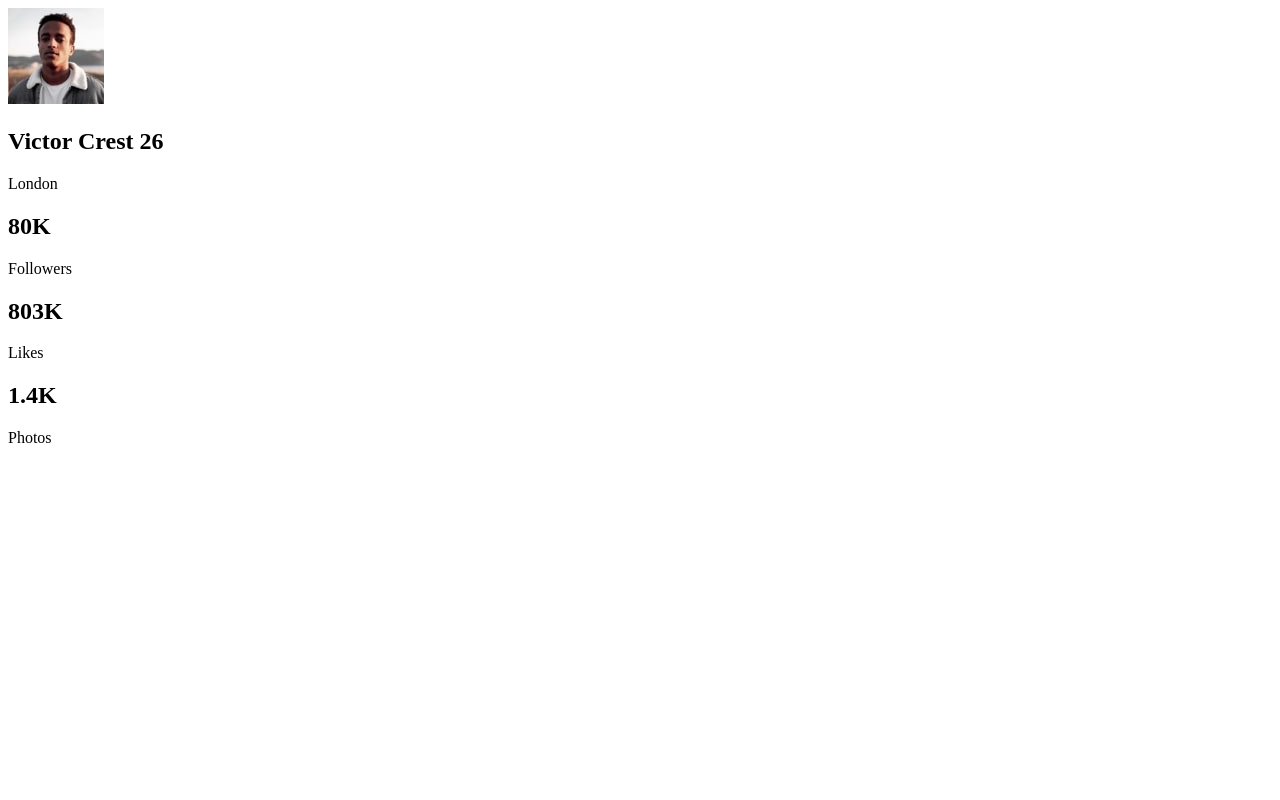
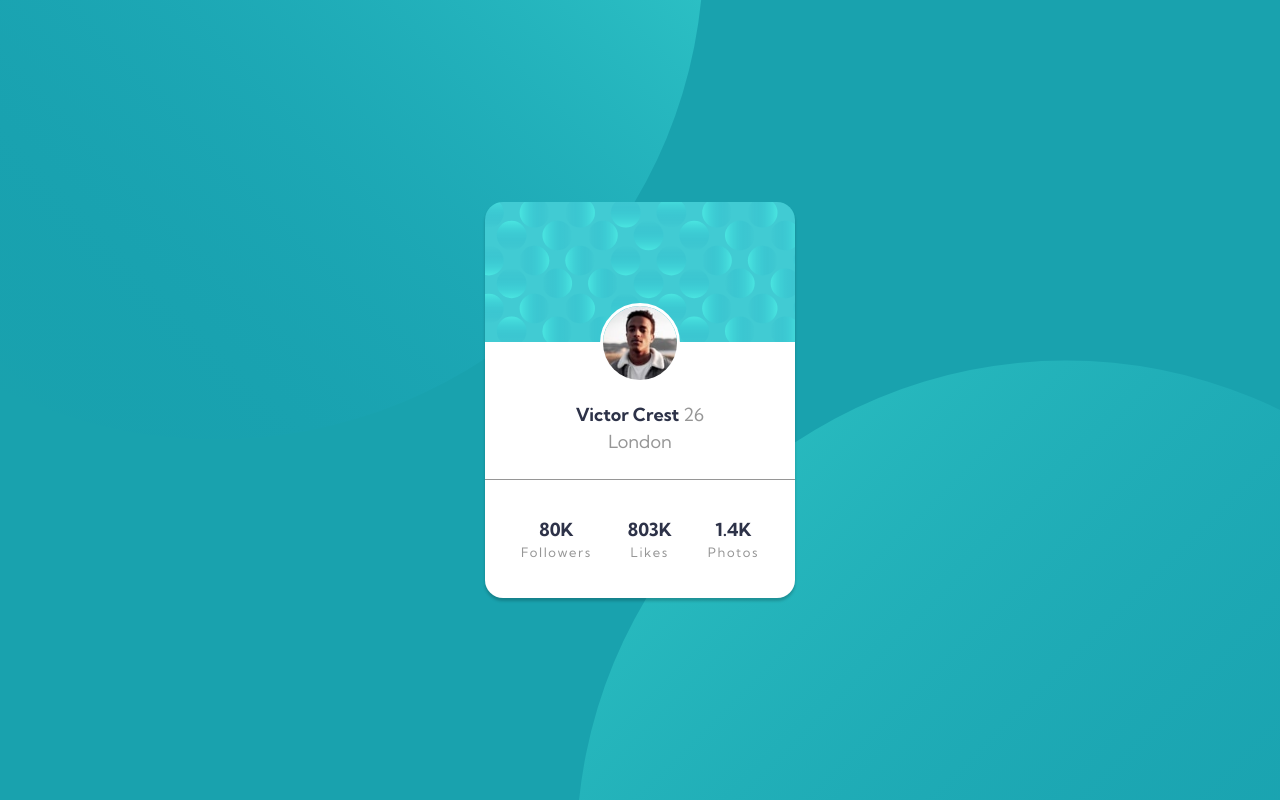
Before and after one commit to ryanthayes/fem-profile-card-component, a plain HTML site: page index.html in a window 1280 px wide. Drawn offline with Linux system fonts and the light colour scheme.

Commit message:
Apply styling

```diff
--- a/index.html
+++ b/index.html
@@ -4,43 +4,44 @@
   <meta charset="UTF-8">
   <meta name="viewport" content="width=device-width, initial-scale=1.0"> <!-- displays site properly based on user's device -->
 
+  <!-- google fonts -->
+  <link rel="preconnect" href="https://fonts.googleapis.com">
+  <link rel="preconnect" href="https://fonts.gstatic.com" crossorigin>
+  <link href="https://fonts.googleapis.com/css2?family=Kumbh+Sans:wght@400;700&display=swap" rel="stylesheet">
+
+  <!-- stylesheet -->
   <link rel="stylesheet" href="style.css">
 
   <link rel="icon" type="image/png" sizes="32x32" href="./images/favicon-32x32.png">
 
-  <title>FEME | Profile Card Component</title>
+  <title>FEM | Profile Card Component</title>
 
-  <!-- Feel free to remove these styles or customise in your own stylesheet 👍 -->
-  <style>
-    .attribution { font-size: 11px; text-align: center; }
-    .attribution a { color: hsl(228, 45%, 44%); }
-  </style>
 </head>
 <body>
-  <main>
-    <article class="card">
-      <img class="card__img" src="images/image-victor.jpg" alt="victor profile image">
-      <div class="card__profile">
-        <h1 class="card__profile-name">Victor Crest <span class="card__profile-age">26</span></h1>
-        <p class="card__profile-location">London</p>
+  <main class="container">
+    <div class="card">
+      <div class="profile">
+        <img class="profile__img" src="images/image-victor.jpg" alt="victor profile image">
+        <div class="profile_user">
+          <h1 class="profile__name">Victor Crest <span class="profile__age">26</span></h1>
+          <p class="profile__location">London</p>
+        </div>
       </div>
-      <div class="card__profile-stats">
-        <div class="card__profile-followers">
-          <h2>80K</h2>
+      <div class="stats">
+        <div class="stats__followers">
+          <h2 class="stats__title">80K</h2>
           <p>Followers</p>
         </div>
-      </div>
-      <div class="card__profile-likes">
-        <h2>803K</h2>
-        <p>Likes</p>
+        <div class="stats__likes">
+          <h2 class="stats__title">803K</h2>
+          <p>Likes</p>
+        </div>
+        <div class="stats__followers">
+          <h2 class="stats__title">1.4K</h2>
+          <p>Photos</p>
+        </div>
       </div>
     </div>
-    <div class="card__profile-followers">
-      <h2>1.4K</h2>
-      <p>Photos</p>
-    </div>
-  </div>
-    </article>
   </main>
 </body>
 </html>
--- a/style.css
+++ b/style.css
@@ -0,0 +1,136 @@
+/*===CUSTOM VARIABLES===*/
+
+:root {
+
+    --clr-primary-300: hsl(227, 10%, 46%);
+    --clr-primary-400: hsl(185, 75%, 39%);
+    --clr-primary-500: hsl(229, 23%, 23%);
+
+    --clr-neutral-100: hsl(0, 0%, 100%);
+    --clr-neutral-200: hsl(0, 0%, 59%);
+
+    --ff-primary: 'Kumbh Sans', sans-serif;
+
+    --fs-400: 1.125rem;
+
+    --fw-normal: 400;
+    --fw-bold: 700;
+
+    --shadow: 0 3px 3px rgb(0 0 0 / 0.2);
+}
+
+/*===GLOBAL RESET===*/
+
+/* makes sizing simpler */
+
+*,
+*::before,
+*::after {
+  box-sizing: border-box;
+}
+
+/* remove default spacing */
+/* force styling of type through styling, rather than elements */
+
+* {
+  margin: 0;
+  padding: 0;
+  font: inherit;
+}
+
+/* dark mode user-agent-styles */
+
+/* html {
+  color-scheme: dark light;
+} */
+
+/* min body height */
+
+body {
+  min-height: 100vh;
+  line-height: 1.5;
+}
+
+/* responsive images/videos */
+img,
+picture,
+svg,
+video {
+  display: block;
+  max-width: 100%;
+}
+
+/*===GLOBAL STYLES===*/
+
+body {
+    font-family: var(--ff-primary);
+    font-size: var(--fs-400);
+    font-weight: var(--fw-normal);
+    color: var(--clr-primary-500);
+    background-color: var(--clr-primary-400);
+    background-image:
+    url(images/bg-pattern-top.svg),
+    url(images/bg-pattern-bottom.svg);
+    background-repeat: no-repeat, no-repeat;
+    background-position: right 40vw bottom 40vh, left 40vw top 40vh;
+
+    display: flex;
+    align-items: center;
+}
+
+@media (min-width: 26rem) {
+  body {
+    background-position: right 45vw bottom 45vh, left 45vw top 45vh;
+  }
+}
+
+.container {
+  margin: 0 auto;
+  text-align: center;
+}
+
+.card {
+  background: var(--clr-neutral-100) url(images/bg-pattern-card.svg) repeat-x;
+  border-radius: 1em;
+  overflow: hidden;
+  box-shadow: var(--shadow);
+}
+
+.profile {
+  display: flex;
+  flex-direction: column;
+  align-items: center;
+  gap: 1em;
+}
+.profile__img {
+    max-width: 5rem;
+    border: 3px solid var(--clr-neutral-100);
+    border-radius: 50%;
+    margin-top: 6.3rem;
+}
+.profile__name {
+    font-weight: var(--fw-bold);
+}
+.profile__age {
+    font-weight: normal;
+    color: var(--clr-neutral-200);
+}
+.profile__location {
+    color: var(--clr-neutral-200);
+    margin-bottom: 1.5rem;
+}
+
+.stats {
+    display: flex;
+    gap: 2em;
+    padding: 2em;
+    border-top: .5px solid var(--clr-neutral-200);
+}
+.stats__title {
+    font-weight: var(--fw-bold);
+}
+.stats p {
+    font-size: .8125rem;
+    letter-spacing: .1rem;
+    color: var(--clr-neutral-200);
+}
```
Also changed, not shown: solution.png (added), 1 other file.
